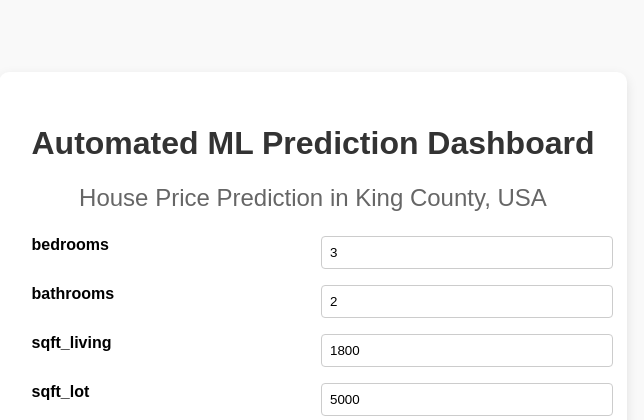
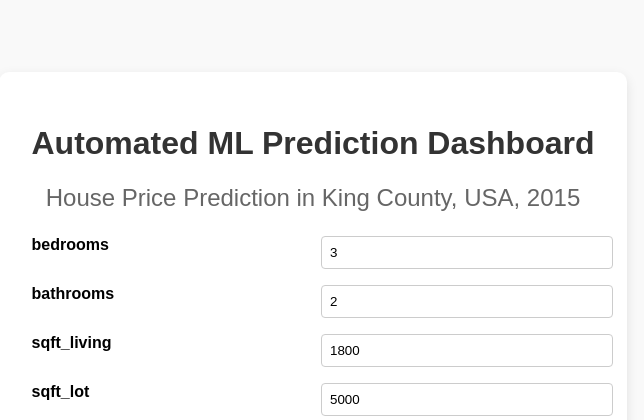
Before and after one commit to LeonardoMdSACode/Automated-ML-Pipeline-CI-CD-Clean, a FastAPI app: page / in a window 1280 px wide. Shown: the top 420 px of the page, without its empty margins (327-971 px from the left). Run offline with FastAPI, Linux system fonts and the light colour scheme.

Commit message:
Updated README.md and small fix to index.html

```diff
--- a/app/templates/index.html
+++ b/app/templates/index.html
@@ -98,7 +98,7 @@
     <div class="container">
         <div class="card">
             <h1>Automated ML Prediction Dashboard</h1>
-            <h2>House Price Prediction in King County, USA</h2>
+            <h2>House Price Prediction in King County, USA, 2015</h2>
 
             <form id="predictionForm">
                 <!-- Inputs will be inserted here dynamically -->
```
Also changed, not shown: README.md.
